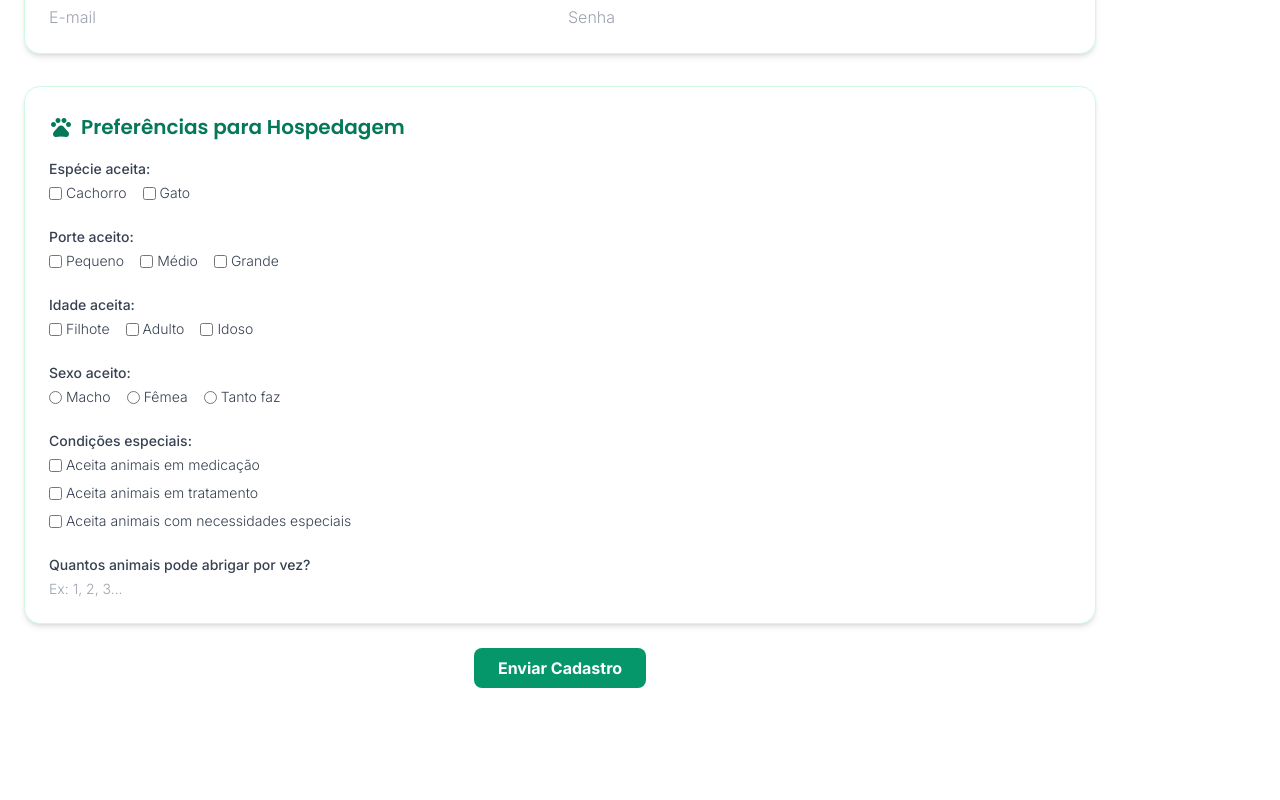
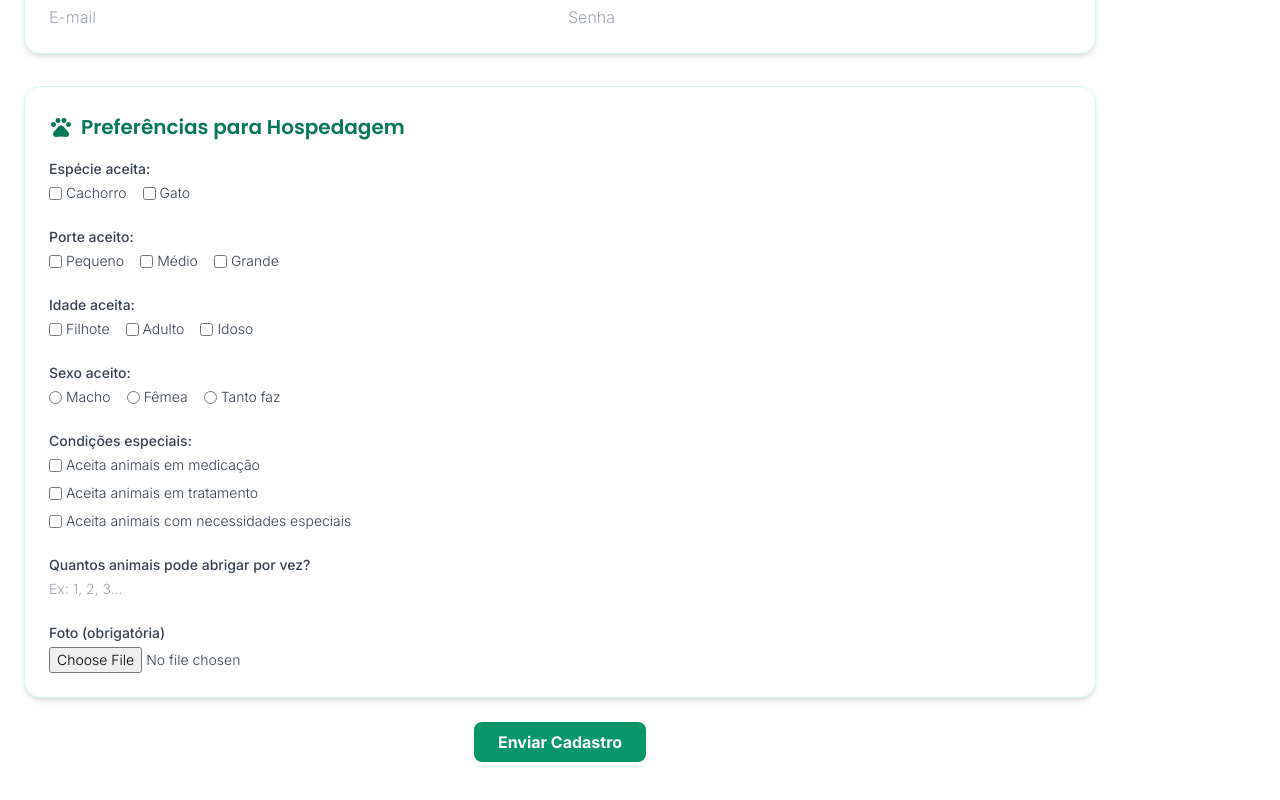
Before and after one commit to adrianabonfanti/acolhapatas-frontend, a React (Vite) app: page /lar in a window 1280 px wide. Shown: the part 991-1791 px from the top of the page. Before the commit the page ends 1753 px from the top, so only its background shows below. Built offline with nearby package versions, Linux system fonts and the light colour scheme; no server answers.

Commit message:
Deploy temporario imagem

```diff
--- a/src/pages/LarTemporario.jsx
+++ b/src/pages/LarTemporario.jsx
@@ -226,6 +226,18 @@ const handleSubmit = async (e) => {
       <label className="font-medium block mb-1">Quantos animais pode abrigar por vez?</label>
       <input type="number" name="quantidade" min="1" required placeholder="Ex: 1, 2, 3..." className="input" />
     </div>
+    <div className="sm:col-span-2">
+  <label className="block font-medium text-gray-700 mb-1">Foto (obrigatória)</label>
+  <input
+    type="file"
+    name="foto"
+    accept="image/*"
+    onChange={handleFileChange}
+    required
+    className="input w-full"
+  />
+</div>
+
   </div>
 </div>
 
```
